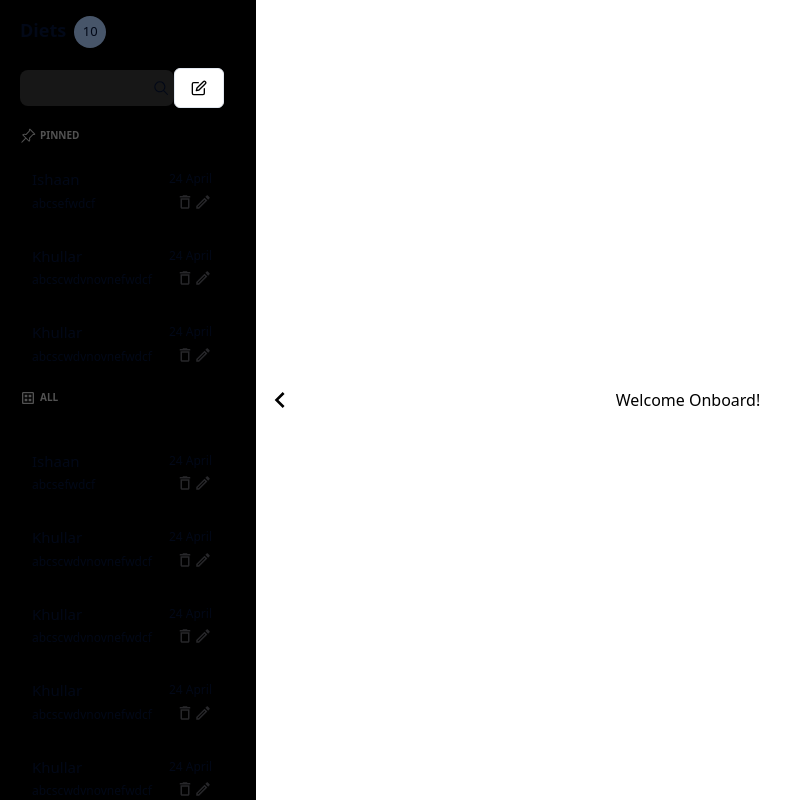
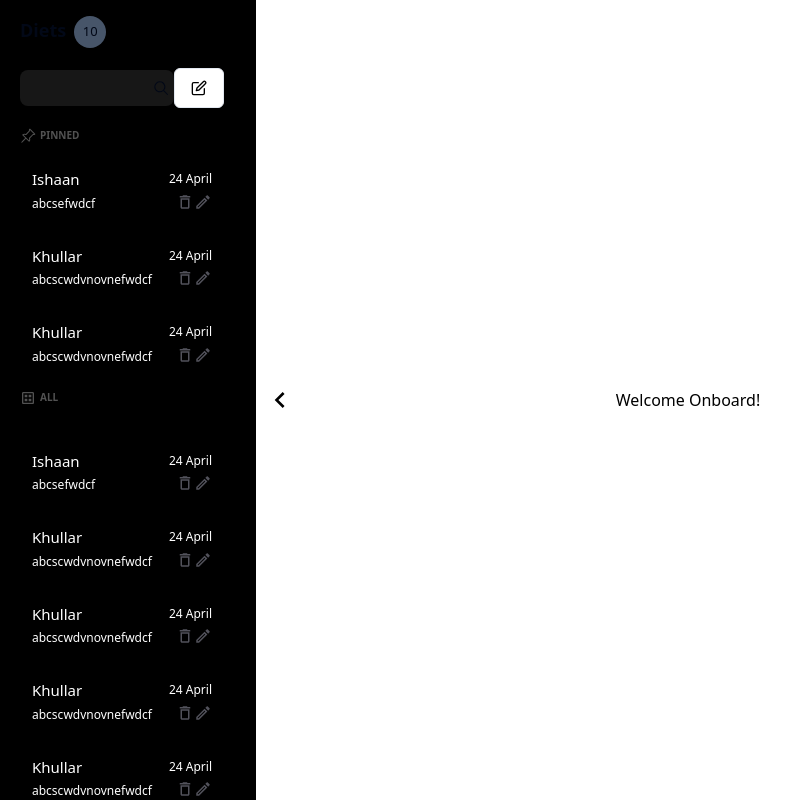
Before and after one commit to ishk9/getYourDiet, a Next.js app in the folder client/: page /Home in a window 1280 px wide. Shown: the whole page, without its empty margins (0-802 px from the left). Built offline with nearby package versions, Linux system fonts and the light colour scheme.

Commit message:
Fix: Reduced color opacity

```diff
--- a/client/components/Chat.js
+++ b/client/components/Chat.js
@@ -7,22 +7,22 @@ function Chat({props}) {
         <div className="flex flex-col justify-center items-start hover:bg-neutral-900  p-3 my-1 rounded-lg">
             <div className="flex w-full justify-between items-center">
                 {/* Name */}
-                <p className='text-[15px]'>{props.name}</p>
+                <p className='text-[15px] font-medium text-white'>{props.name}</p>
                 {/* Date */}
-                <p className='text-[12px]'>{props.date}</p>
+                <p className='text-[12px] font-medium text-white'>{props.date}</p>
             </div>
 
             <div className='flex w-full justify-between items-center'>
                 {/* Description */}
-                <p className='text-[12px] mt-1'>{props.description}</p>
+                <p className='text-[12px] mt-1 text-white'>{props.description}</p>
 
                 <div className='flex'>
                     <button onClick={() => {}}>
-                        <MdOutlineDelete className='hover:text-white text-zinc-800' size={18} />
+                        <MdOutlineDelete className='hover:text-white text-zinc-600' size={18} />
                     </button>
 
                     <button onClick={() => {}}>
-                        <MdOutlineEdit className='hover:text-white text-zinc-800' size={18} />
+                        <MdOutlineEdit className='hover:text-white text-zinc-600' size={18} />
                     </button>
 
                 </div>
```
